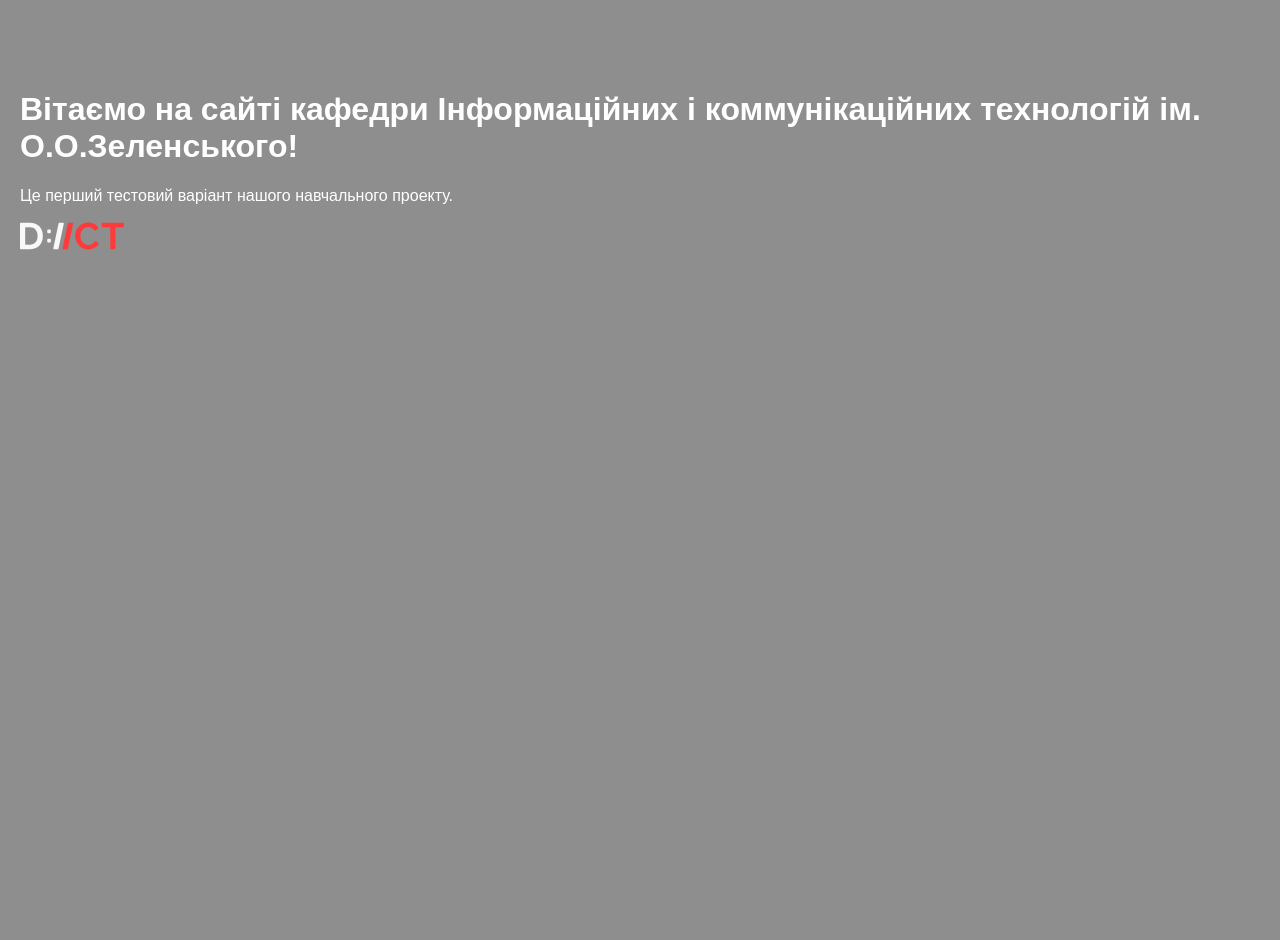
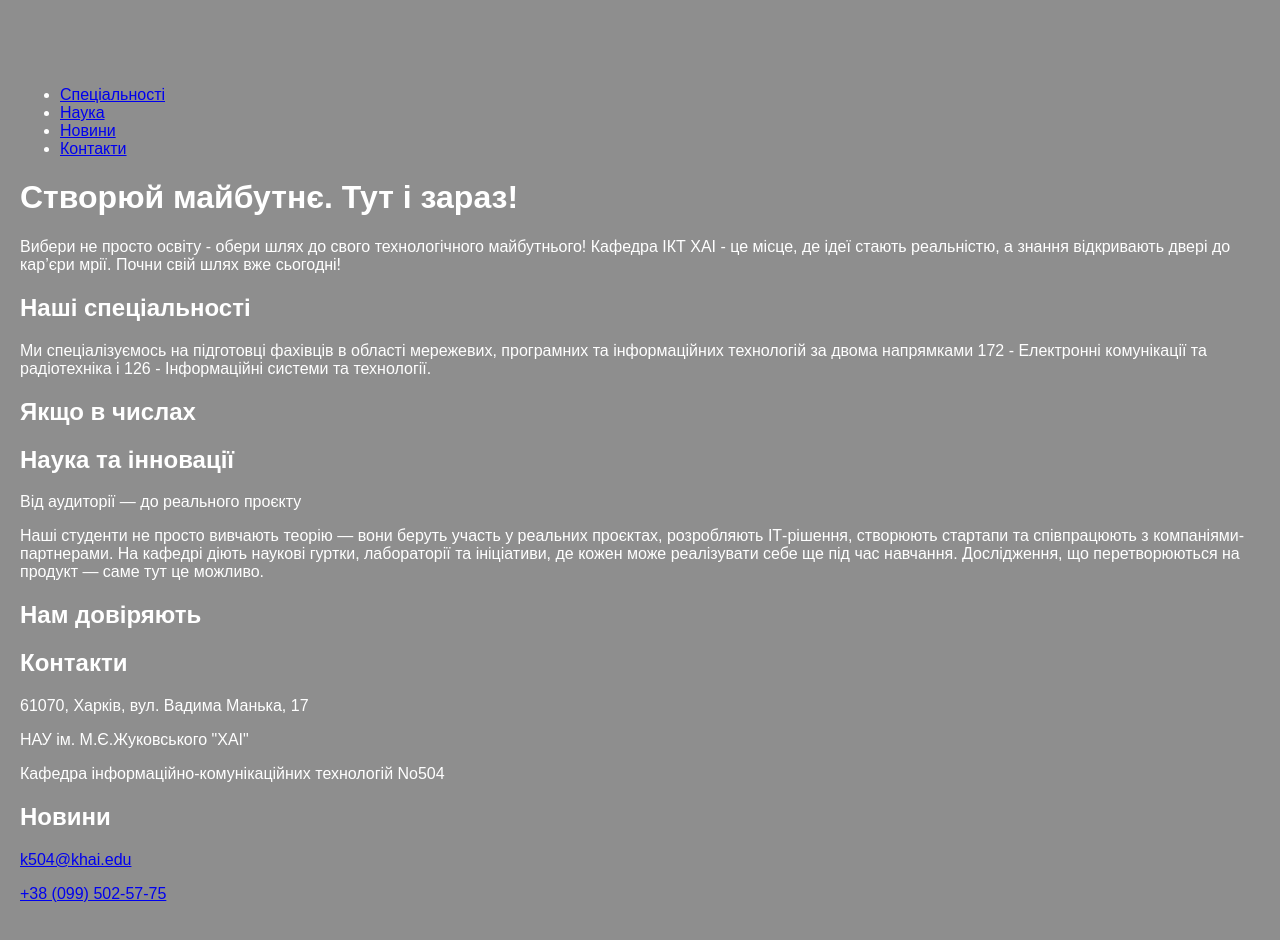
Before and after one commit to 4elovek-hub/DICT_FrontEnd_education, a plain HTML site: page index.html in a window 1280 px wide. Before the commit the page ends 800 px from the top, so only its background shows below. Drawn offline with Linux system fonts and the light colour scheme.

Commit message:
Practical work #2: created a basic page structure

```diff
--- a/index.html
+++ b/index.html
@@ -7,11 +7,49 @@
     <link rel="stylesheet" href="css/style.css">
 </head>
 <body>
-<h1>Вітаємо на сайті кафедри Інформаційних і
-    коммунікаційних технологій ім. О.О.Зеленського!</h1>
-<p>Це перший тестовий варіант нашого навчального
-    проекту.</p>
-<img src="images/logo.svg" alt="Логотип кафедри">
-<script src="js/main.js"></script>
+<nav>
+    <ul>
+        <li><a href="#specialties">Спеціальності</a></li>
+        <li><a href="#science">Наука</a></li>
+        <li><a href="#news">Новини</a></li>
+        <li><a href="#contact">Контакти</a></li>
+    </ul>
+</nav>
+<h1>Створюй майбутнє. Тут і зараз!</h1>
+<p>
+    Вибери не просто освіту - обери шлях до свого технологічного майбутнього!
+    Кафедра ІКТ ХАІ - це місце, де ідеї
+    стають реальністю, а знання відкривають двері до кар’єри мрії. Почни свій
+    шлях вже сьогодні!
+</p>
+<h2 id="specialties">Наші спеціальності</h2>
+<p>
+    Ми спеціалізуємось на підготовці фахівців в області мережевих, програмних
+    та інформаційних технологій за двома
+    напрямками 172 - Електронні комунікації та радіотехніка і 126 -
+    Інформаційні системи та технології.
+</p>
+<h2>Якщо в числах</h2>
+<h2 id="science">Наука та інновації</h2>
+<p>Від аудиторії — до реального проєкту</p>
+<p>
+    Наші студенти не просто вивчають теорію — вони беруть участь у реальних
+    проєктах, розробляють ІТ-рішення,
+    створюють стартапи та співпрацюють з компаніями-партнерами. На кафедрі
+    діють наукові гуртки, лабораторії та
+    ініціативи, де кожен може реалізувати себе ще під час навчання.
+    Дослідження, що перетворюються на продукт —
+    саме тут це можливо.
+</p>
+<h2>Нам довіряють</h2>
+<h2 id="contact">Контакти</h2>
+<p>61070, Харків, вул. Вадима Манька, 17</p>
+<p>НАУ ім. М.Є.Жуковського "ХАІ"</p>
+<p>Кафедра інформаційно-комунікаційних технологій No504</p>
+<h2 id="news">Новини</h2>
+<p><a href="mailto:k504@khai.edu">k504@khai.edu</a></p>
+<p>
+    <a href="tel:+380995025775">+38 (099) 502-57-75</a>
+</p>
 </body>
 </html>
```
